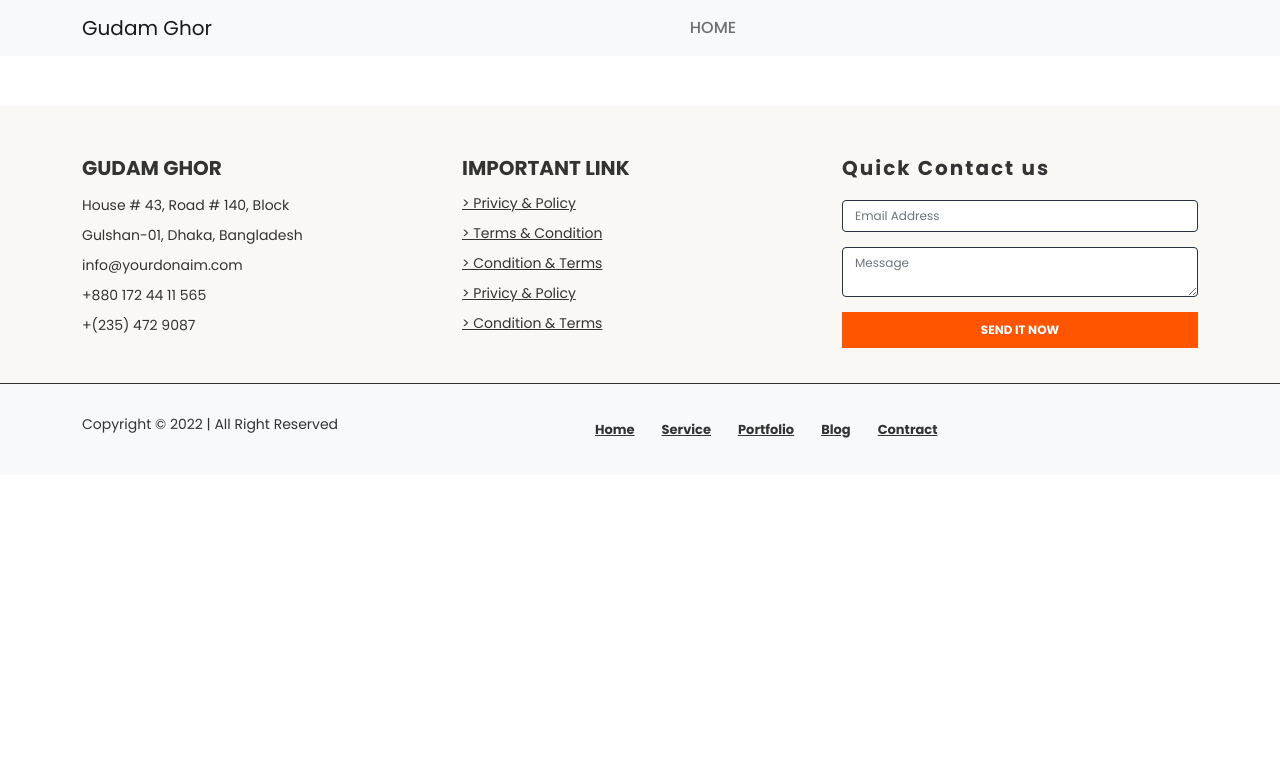
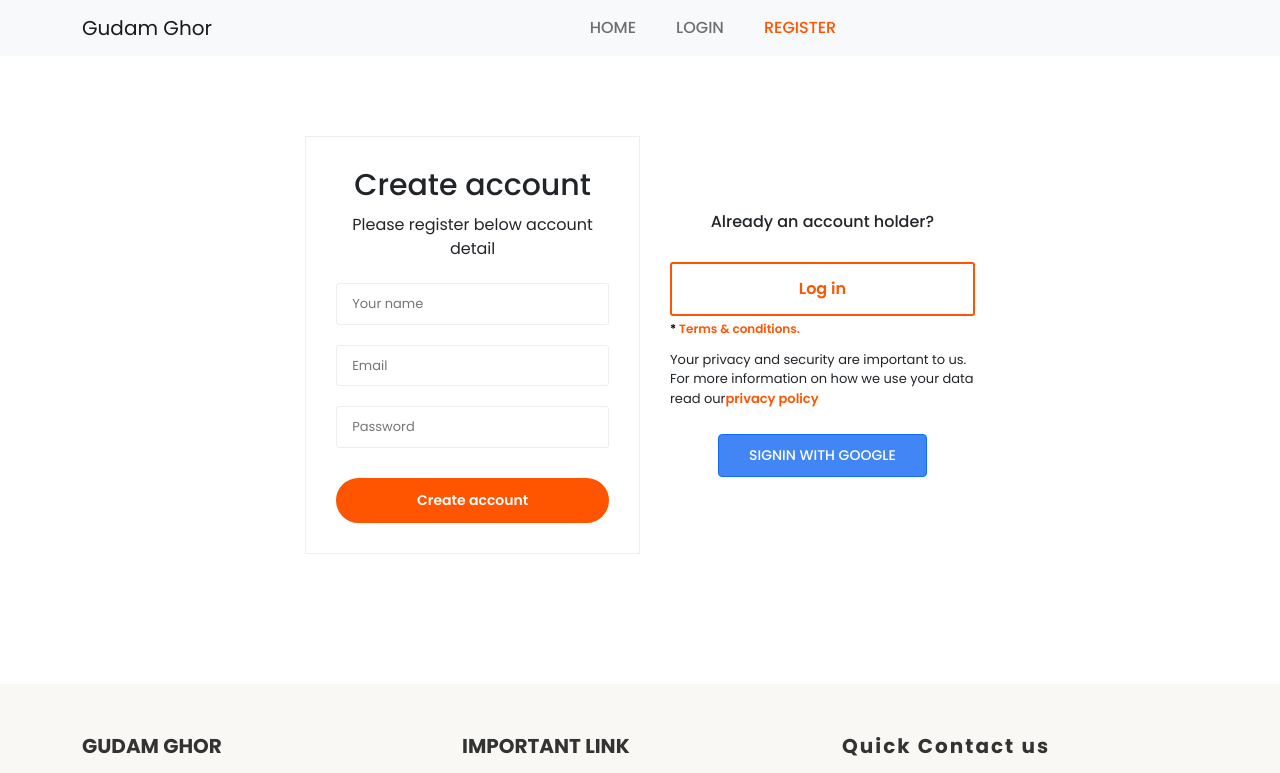
Before and after one commit to asadjulhas/gudam-ghor-warehouse-management-client-side, a React (Create React App) app: page /register in a window 1280 px wide. Shown: the top 773 px of the page. Built offline with nearby package versions, Linux system fonts and the light colour scheme; no server answers.

Commit message:
Implement signin with giigle

```diff
--- a/src/App.css
+++ b/src/App.css
@@ -1,7 +1,9 @@
 .App {
   font-family: 'Poppins', sans-serif;
 }
-
+a {
+  text-decoration: none !important;
+}
 .App-logo {
   height: 40vmin;
   pointer-events: none;
--- a/src/App.js
+++ b/src/App.js
@@ -5,6 +5,8 @@ import { Route, Routes } from 'react-router-dom';
 import Home from './Components/Home/Home';
 import Footer from './Components/Shared/Footer/Footer';
 import Inventory from './Components/Pages/Inventory/Inventory';
+import Login from './Components/Pages/Login/Login';
+import Register from './Components/Pages/Register/Register';
 
 function App() {
   return (
@@ -13,6 +15,8 @@ function App() {
       <Routes>
         <Route path='/' element={<Home/>} />
         <Route path='/inventory/:id' element={<Inventory/>} />
+        <Route path='/register' element={<Register/>} />
+        <Route path='/login' element={<Login/>} />
       </Routes>
       <Footer/>
     </div>
--- /dev/null
+++ b/src/Components/Pages/Login/Login.js
@@ -0,0 +1,11 @@
+import React from 'react';
+
+const Login = () => {
+  return (
+    <div>
+      <h1>This is login page</h1>
+    </div>
+  );
+};
+
+export default Login;
--- /dev/null
+++ b/src/Components/Pages/Register/Register.css
@@ -0,0 +1,125 @@
+/* cart login box css */
+.register-area{
+  max-width: 60%;
+  margin: 0 auto;
+  display: flex;
+  align-items: center;
+  justify-content: center;
+}
+.register-area .register-box{
+  width: 50%;
+  padding: 30px;
+  border: 1px solid #eee;
+}
+.register-area .register-box h1{
+  font-size: 30px;
+  text-align: center;
+}
+.register-area .register-box p{
+  margin-top: 10px;
+  text-align: center;
+}
+.register-area .register-box form {
+  margin-top: 22px;
+}
+.register-area .register-box form input{
+  width: 100%;
+  padding: 10px 15px;
+  margin-top: 20px;
+  font-size: 13px;
+  border: 1px solid #eee;
+  border-radius: 3px;
+}
+.register-area .register-box form input:first-child {
+  margin-top: 0px;
+}
+.register-area .register-box a.btn-style1{
+  width: 100%;
+  margin-top: 30px;
+  text-align: center;
+}
+.register-area .register-account{
+  width: calc(50% - 30px);
+  margin-left: 30px;
+}
+.register-area .register-account h4{
+  font-size: 16px;
+  text-align: center;
+}
+.register-area .register-account a.ceate-a{
+  position: relative;
+  color: #FF5400;
+  width: 100%;
+  padding: 13px 25px;
+  margin-top: 30px;
+  font-weight: 600;
+  display: flex;
+  align-items: center;
+  justify-content: center;
+  border: 2px solid #FF5400;
+  border-radius: 3px;
+  -webkit-transition: all 0.2s ease-in-out 0s;
+  -o-transition: all 0.2s ease-in-out 0s;
+  transition: all 0.2s ease-in-out 0s;
+}
+.register-area .register-account a.ceate-a::after{
+  background-color: #FF5400;
+  content: "";
+  position: absolute;
+  top: 0px;
+  right: 0px;
+  left: 0px;
+  width: 100%;
+  height: 100%;
+  opacity: 0;
+  visibility: hidden;
+}
+.register-area .register-account a.ceate-a:hover::after{
+  opacity: 0.1;
+  visibility: visible;
+  -webkit-transition: all 0.2s ease-in-out 0s;
+  -o-transition: all 0.2s ease-in-out 0s;
+  transition: all 0.2s ease-in-out 0s;
+}
+.register-area .register-account .register-info a.terms-link span{
+  color: #000;
+  line-height: 1;
+  font-size: 12px;
+}
+.register-area .register-account .register-info a.terms-link{
+  color: #FF5400;
+  margin-top: 30px;
+  font-size: 12px;
+  font-weight: 600;
+}
+.register-area .register-account .register-info p{
+  font-size: 13px;
+  margin-top: 10px;
+}
+.register-area .register-account .register-info p a{
+  color: #FF5400;
+  font-weight: 600;
+}
+.btn-style1 {
+	color: #fff;
+	font-size: 14px;
+	padding: 10px 30px;
+	background-color: #FF5400;
+	font-weight: 600;
+	border: 2px solid #FF5400;
+	border-radius: 25px
+  ;
+}
+.btn-style1:hover {
+	color: #000;
+	background-color: transparent;
+}
+.register-area .register-box button.btn-style1 {
+	width: 100%;
+	margin-top: 30px;
+	text-align: center;
+}
+.google_signin {
+  background-color: #4285F4 !important;
+  margin-top: 10px;;
+}
--- /dev/null
+++ b/src/Components/Pages/Register/Register.js
@@ -0,0 +1,54 @@
+import React from "react";
+import { Button } from "react-bootstrap";
+import { Link } from "react-router-dom";
+import auth from "../../../firebaseinit";
+import "./Register.css";
+import { useSignInWithGoogle } from 'react-firebase-hooks/auth';
+
+const Register = () => {
+  const [signInWithGoogle, user, loading, error] = useSignInWithGoogle(auth);
+
+  return (
+    <section className="section-tb-padding">
+      <div className="container">
+        <div className="row">
+          <div className="col">
+            <div className="register-area">
+              <div className="register-box">
+                <h1>Create account</h1>
+                <p>Please register below account detail</p>
+                <form>
+                  <input type="text" name="name" placeholder="Your name" />
+                  <input type="text" name="email" placeholder="Email" />
+                  <input type="text" name="password" placeholder="Password" />
+                  <Button className="btn-style1">Create account</Button>
+                </form>
+              </div>
+              <div className="register-account">
+                <h4>Already an account holder?</h4>
+                <Link to='/login' className="ceate-a">
+                  Log in
+                </Link>
+                <div className="register-info">
+                  <a href="terms-conditions.html" className="terms-link">
+                    <span>*</span> Terms &amp; conditions.
+                  </a>
+                  <p>
+                    Your privacy and security are important to us. For more
+                    information on how we use your data read our
+                    <a href="privacy-policy.html">privacy policy</a>
+                  </p>
+                  <div className="text-center">
+                <Button onClick={()=> signInWithGoogle()} className="btn-style2 google_signin">{loading ? 'Please Wait' : 'Signin with google'} </Button>
+                  </div>
+                </div>
+              </div>
+            </div>
+          </div>
+        </div>
+      </div>
+    </section>
+  );
+};
+
+export default Register;
--- a/src/Components/Shared/Footer/Footer.js
+++ b/src/Components/Shared/Footer/Footer.js
@@ -35,7 +35,7 @@ const Footer = () => {
         <div className="col-md-4 col-sm-12">
          <div className="contactus_area">
            <h3>Quick Contact us</h3>
-           <form id="main-contact-form" name="contact-form" method="post" action="">
+           <form id="main-contact-form" name="contact-form">
             <div className="form-group">
               <input type="email" name="email" className="form-control" placeholder="Email Address" required="required"/>
             </div>
--- a/src/Components/Shared/Header/Header.css
+++ b/src/Components/Shared/Header/Header.css
@@ -5,3 +5,12 @@
   font-weight: 500;
   text-transform: uppercase;
 }
+.user_avatar {
+	width: 40px;
+	border-radius: 50%;
+	background: #FF5400;
+	padding: 2px;
+}
+.mx-auto.navbar-nav {
+	align-items: center;
+}
--- a/src/Components/Shared/Header/Header.js
+++ b/src/Components/Shared/Header/Header.js
@@ -1,9 +1,20 @@
 import React from 'react';
 import './Header.css'
 import { Container, Nav, Navbar } from 'react-bootstrap';
+import { signOut } from 'firebase/auth';
 import CustomLink from '../../../CustomLink';
+import auth from '../../../firebaseinit';
+import { useAuthState } from 'react-firebase-hooks/auth';
+import { Link } from 'react-router-dom';
 
 const Header = () => {
+  const [user, loading, error] = useAuthState(auth);
+  console.log(user)
+
+  const logOut = () => {
+    signOut(auth);
+  }
+
   return (
     <div className='menu_area'>
       <Navbar bg="light" expand="lg">
@@ -13,6 +24,9 @@ const Header = () => {
     <Navbar.Collapse id="basic-navbar-nav">
       <Nav className="mx-auto">
         <CustomLink to='/'>Home</CustomLink>
+        { user?.uid ? '' : <CustomLink to='/login'>Login</CustomLink>}
+        { user?.uid ? <Link onClick={logOut}  to=''>Logout</Link> : <CustomLink to='/register'>Register</CustomLink>}
+        {user?.photoURL ? <img className='user_avatar' src={user?.photoURL} title={user?.displayName} alt={user?.displayName} /> : user?.displayName || user?.email}
       </Nav>
     </Navbar.Collapse>
   </Container>
--- /dev/null
+++ b/src/firebaseinit.js
@@ -0,0 +1,23 @@
+// Import the functions you need from the SDKs you need
+import { initializeApp } from "firebase/app";
+import { getAuth } from "firebase/auth";
+
+// TODO: Add SDKs for Firebase products that you want to use
+// https://firebase.google.com/docs/web/setup#available-libraries
+
+// Your web app's Firebase configuration
+const firebaseConfig = {
+  apiKey:process.env.REACT_APP_apiKey,
+  authDomain:process.env.REACT_APP_authDomain,
+  projectId:process.env.REACT_APP_projectId,
+  storageBucket:process.env.REACT_APP_storageBucket,
+  messagingSenderId:process.env.REACT_APP_messagingSenderId,
+  appId:process.env.REACT_APP_appId
+};
+
+// Initialize Firebase
+const app = initializeApp(firebaseConfig);
+
+const auth = getAuth(app);
+
+export default auth;
```
Also changed, not shown: package.json (line endings or trailing spaces), src/Components/Pages/Login/Login.css (added), 1 other file (tests, documents, lock files or other folders).
